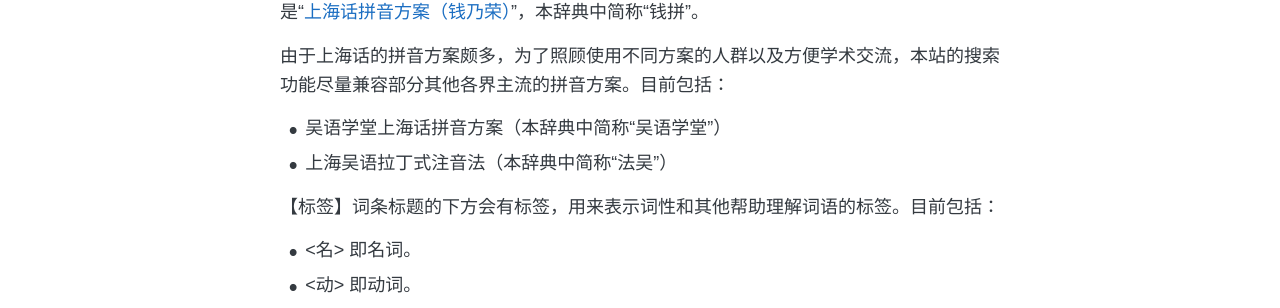
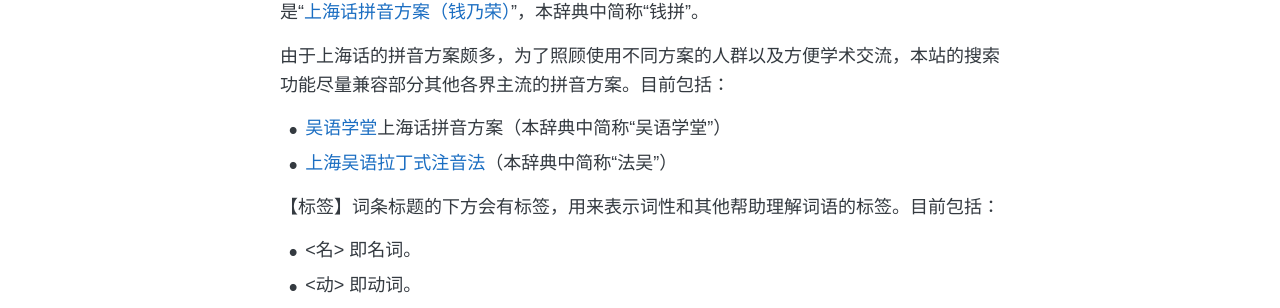
Before and after one commit to jsph06/shanghainese, a Jekyll site: the page built from about.md, in a window 1280 px wide. Shown: the part 419-727 px from the top of the page. Built offline with Jekyll 4.4.1, drawn with Linux system fonts in a browser that asks for light colours; part of the change alters nothing that is shown.

Commit message:
2024/11/12/12:45 - Modified the contents.

```diff
--- a/about.md
+++ b/about.md
@@ -14,8 +14,8 @@ permalink: /about/
 
 由于上海话的拼音方案颇多，为了照顾使用不同方案的人群以及方便学术交流，本站的搜索功能尽量兼容部分其他各界主流的拼音方案。目前包括：
 
-+ 吴语学堂上海话拼音方案（本辞典中简称“吴语学堂”）
-+ 上海吴语拉丁式注音法（本辞典中简称“法吴”）
++ [吴语学堂](https://wugniu.com/)上海话拼音方案（本辞典中简称“吴语学堂”）
++ [上海吴语拉丁式注音法](https://zh.wikipedia.org/wiki/%E5%90%B3%E8%AA%9E%E6%8B%89%E4%B8%81%E5%BC%8F%E6%B3%A8%E9%9F%B3%E6%B3%95)（本辞典中简称“法吴”）
 
 【标签】词条标题的下方会有标签，用来表示词性和其他帮助理解词语的标签。目前包括：
 
```
